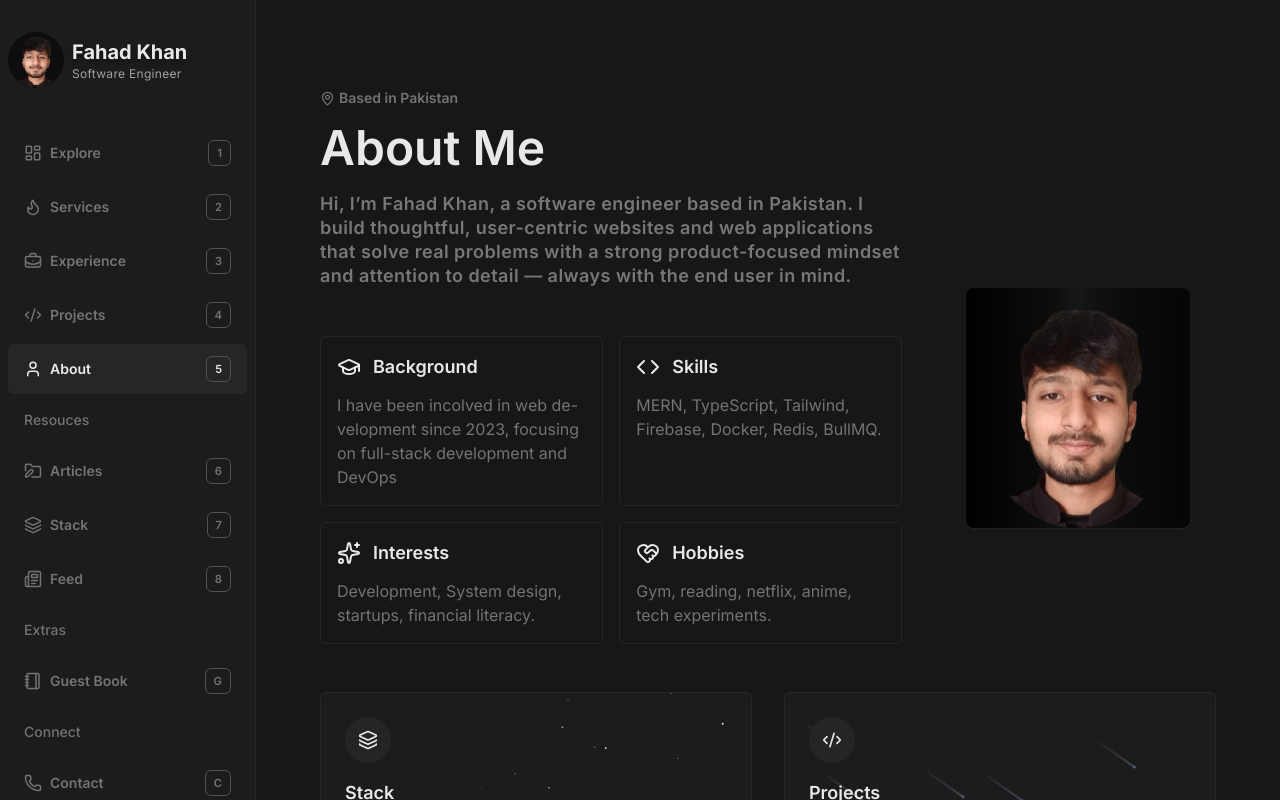
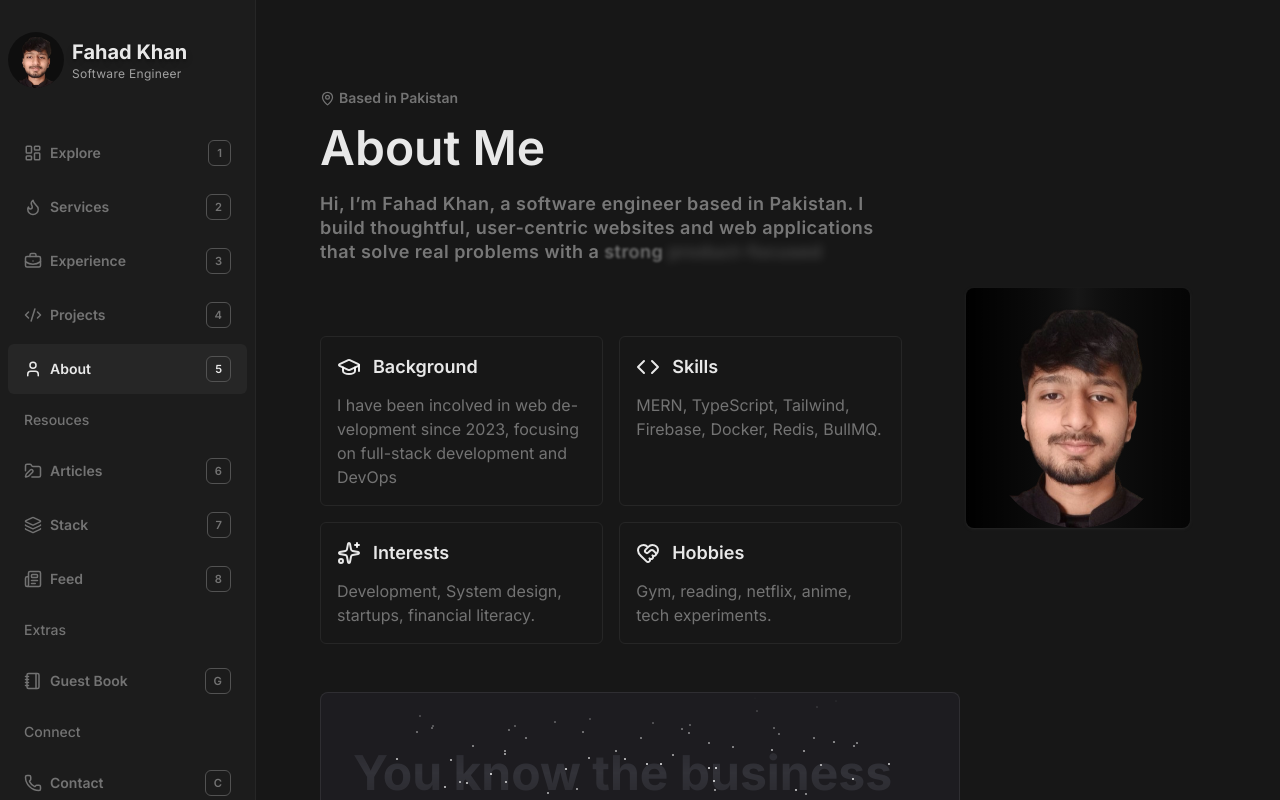
Before and after one commit to oniChan1226/port, a React (Vite) app: page /about in a window 1280 px wide. Built offline with nearby package versions, Linux system fonts and the light colour scheme.

Commit message:
feat: add animations

```diff
--- a/package.json
+++ b/package.json
@@ -10,6 +10,7 @@
     "preview": "vite preview"
   },
   "dependencies": {
+    "@hookform/resolvers": "^5.2.1",
     "@tailwindcss/vite": "^4.1.11",
     "@tsparticles/engine": "^3.8.1",
     "@tsparticles/react": "^3.0.0",
@@ -25,7 +26,8 @@
     "react-router-dom": "^7.7.0",
     "tailwind-merge": "^3.3.1",
     "tailwind-scrollbar": "^4.0.2",
-    "tailwindcss": "^4.1.11"
+    "tailwindcss": "^4.1.11",
+    "zod": "^4.0.13"
   },
   "devDependencies": {
     "@eslint/js": "^9.30.1",
--- a/src/components/ServiceCard.tsx
+++ b/src/components/ServiceCard.tsx
@@ -1,5 +1,6 @@
 import type { IconType } from "react-icons"
 import Tag from "./Tag";
+import {motion} from "motion/react";
 
 interface ServiceCardProps {
     Icon: IconType;
@@ -9,9 +10,16 @@ interface ServiceCardProps {
     cta: string;
 };
 
+const cardVariants = {
+  hidden: { opacity: 0, y: 20 },
+  show: { opacity: 1, y: 0 },
+};
+
 const ServiceCard: React.FC<ServiceCardProps> = ({ Icon, title, description, tags, cta }) => {
   return (
-    <div className="border border-neutral-700/50 p-5 rounded-lg space-y-3 hover:shadow-xl hover:border-neutral-700/90 duration-400">
+    <motion.div
+    variants={cardVariants}
+    className="border border-neutral-700/50 p-5 rounded-lg space-y-3 hover:shadow-xl hover:border-neutral-700/90 duration-400">
         <div className="flex items-center justify-start space-x-2">
             <div className="p-3 bg-neutral-800/80 rounded-full">
                 <Icon size={20}/>
@@ -24,7 +32,7 @@ const ServiceCard: React.FC<ServiceCardProps> = ({ Icon, title, description, tag
             {tags.map((tag) => <Tag tag={tag} key={tag} />)}
             </div>
         </div>
-    </div>
+    </motion.div>
   )
 }
 
--- /dev/null
+++ b/src/components/ui/text-generate-effect.tsx
@@ -0,0 +1,62 @@
+"use client";
+import { useEffect } from "react";
+import { motion, stagger, useAnimate } from "motion/react";
+import { cn } from "../../lib/utils";
+
+export const TextGenerateEffect = ({
+  words,
+  className,
+  filter = true,
+  duration = 0.5,
+}: {
+  words: string;
+  className?: string;
+  filter?: boolean;
+  duration?: number;
+}) => {
+  const [scope, animate] = useAnimate();
+  let wordsArray = words.split(" ");
+  useEffect(() => {
+    animate(
+      "span",
+      {
+        opacity: 1,
+        filter: filter ? "blur(0px)" : "none",
+      },
+      {
+        duration: duration ? duration : 1,
+        delay: stagger(0.2),
+      }
+    );
+  }, [scope.current]);
+
+  const renderWords = () => {
+    return (
+      <motion.div ref={scope}>
+        {wordsArray.map((word, idx) => {
+          return (
+            <motion.span
+              key={word + idx}
+              className="text-neutral-400/70  opacity-0"
+              style={{
+                filter: filter ? "blur(10px)" : "none",
+              }}
+            >
+              {word}{" "}
+            </motion.span>
+          );
+        })}
+      </motion.div>
+    );
+  };
+
+  return (
+    <div className={cn("font-semibold", className)}>
+      <div className="mt-4">
+        <div className=" text-lg leading-6 tracking-wide hyphens-auto">
+          {renderWords()}
+        </div>
+      </div>
+    </div>
+  );
+};
--- /dev/null
+++ b/src/components/ui/text-reveal-card.tsx
@@ -0,0 +1,187 @@
+"use client";
+import React, { useEffect, useRef, useState, memo } from "react";
+import { motion } from "motion/react";
+import { twMerge } from "tailwind-merge";
+import { cn } from "../../lib/utils";
+
+export const TextRevealCard = ({
+  text,
+  revealText,
+  children,
+  className,
+}: {
+  text: string;
+  revealText: string;
+  children?: React.ReactNode;
+  className?: string;
+}) => {
+  const [widthPercentage, setWidthPercentage] = useState(0);
+  const cardRef = useRef<HTMLDivElement | any>(null);
+  const [left, setLeft] = useState(0);
+  const [localWidth, setLocalWidth] = useState(0);
+  const [isMouseOver, setIsMouseOver] = useState(false);
+
+  useEffect(() => {
+    if (cardRef.current) {
+      const { left, width: localWidth } =
+        cardRef.current.getBoundingClientRect();
+      setLeft(left);
+      setLocalWidth(localWidth);
+    }
+  }, []);
+
+  function mouseMoveHandler(event: any) {
+    event.preventDefault();
+
+    const { clientX } = event;
+    if (cardRef.current) {
+      const relativeX = clientX - left;
+      setWidthPercentage((relativeX / localWidth) * 100);
+    }
+  }
+
+  function mouseLeaveHandler() {
+    setIsMouseOver(false);
+    setWidthPercentage(0);
+  }
+  function mouseEnterHandler() {
+    setIsMouseOver(true);
+  }
+  function touchMoveHandler(event: React.TouchEvent<HTMLDivElement>) {
+    event.preventDefault();
+    const clientX = event.touches[0]!.clientX;
+    if (cardRef.current) {
+      const relativeX = clientX - left;
+      setWidthPercentage((relativeX / localWidth) * 100);
+    }
+  }
+
+  const rotateDeg = (widthPercentage - 50) * 0.1;
+  return (
+    <div
+      onMouseEnter={mouseEnterHandler}
+      onMouseLeave={mouseLeaveHandler}
+      onMouseMove={mouseMoveHandler}
+      onTouchStart={mouseEnterHandler}
+      onTouchEnd={mouseLeaveHandler}
+      onTouchMove={touchMoveHandler}
+      ref={cardRef}
+      className={cn(
+        "bg-[#1d1c20] border border-white/[0.08] w-[40rem] rounded-lg px-8 relative overflow-hidden",
+        className
+      )}
+    >
+      {children}
+
+      <div className="h-40  relative flex items-center overflow-hidden">
+        <motion.div
+          style={{
+            width: "100%",
+          }}
+          animate={
+            isMouseOver
+              ? {
+                  opacity: widthPercentage > 0 ? 1 : 0,
+                  clipPath: `inset(0 ${100 - widthPercentage}% 0 0)`,
+                }
+              : {
+                  clipPath: `inset(0 ${100 - widthPercentage}% 0 0)`,
+                }
+          }
+          transition={isMouseOver ? { duration: 0 } : { duration: 0.4 }}
+          className="absolute bg-[#1d1c20] z-20  will-change-transform"
+        >
+          <p
+            style={{
+              textShadow: "4px 4px 15px rgba(0,0,0,0.5)",
+            }}
+            className="text-base sm:text-[3rem] py-10 font-bold text-white bg-clip-text text-transparent bg-gradient-to-b from-white to-neutral-300"
+          >
+            {revealText}
+          </p>
+        </motion.div>
+        <motion.div
+          animate={{
+            left: `${widthPercentage}%`,
+            rotate: `${rotateDeg}deg`,
+            opacity: widthPercentage > 0 ? 1 : 0,
+          }}
+          transition={isMouseOver ? { duration: 0 } : { duration: 0.4 }}
+          className="h-40 w-[8px] bg-gradient-to-b from-transparent via-neutral-800 to-transparent absolute z-50 will-change-transform"
+        ></motion.div>
+
+        <div className=" overflow-hidden [mask-image:linear-gradient(to_bottom,transparent,white,transparent)]">
+          <p className="text-base sm:text-[3rem] py-10 font-bold bg-clip-text text-transparent bg-[#323238]">
+            {text}
+          </p>
+          <MemoizedStars />
+        </div>
+      </div>
+    </div>
+  );
+};
+
+export const TextRevealCardTitle = ({
+  children,
+  className,
+}: {
+  children: React.ReactNode;
+  className?: string;
+}) => {
+  return (
+    <h2 className={twMerge("text-white text-lg mb-2", className)}>
+      {children}
+    </h2>
+  );
+};
+
+export const TextRevealCardDescription = ({
+  children,
+  className,
+}: {
+  children: React.ReactNode;
+  className?: string;
+}) => {
+  return (
+    <p className={twMerge("text-[#a9a9a9] text-sm", className)}>{children}</p>
+  );
+};
+
+const Stars = () => {
+  const randomMove = () => Math.random() * 4 - 2;
+  const randomOpacity = () => Math.random();
+  const random = () => Math.random();
+  return (
+    <div className="absolute inset-0">
+      {[...Array(80)].map((_, i) => (
+        <motion.span
+          key={`star-${i}`}
+          animate={{
+            top: `calc(${random() * 100}% + ${randomMove()}px)`,
+            left: `calc(${random() * 100}% + ${randomMove()}px)`,
+            opacity: randomOpacity(),
+            scale: [1, 1.2, 0],
+          }}
+          transition={{
+            duration: random() * 10 + 20,
+            repeat: Infinity,
+            ease: "linear",
+          }}
+          style={{
+            position: "absolute",
+            top: `${random() * 100}%`,
+            left: `${random() * 100}%`,
+            width: `2px`,
+            height: `2px`,
+            backgroundColor: "white",
+            borderRadius: "50%",
+            zIndex: 1,
+          }}
+          className="inline-block"
+        ></motion.span>
+      ))}
+    </div>
+  );
+};
+
+export const MemoizedStars = memo(Stars);
--- a/src/pages/About.tsx
+++ b/src/pages/About.tsx
@@ -3,27 +3,66 @@ import pfp from "../assets/pfp.png";
 import BadgeCards from "../components/BadgeCards";
 import { CodeXml, Layers, MapPin } from "lucide-react";
 import QuickAction from "../components/QuickAction";
-import {motion} from "motion/react";
+import { motion } from "motion/react";
+import { TextRevealCard } from "../components/ui/text-reveal-card";
+import { TextGenerateEffect } from "../components/ui/text-generate-effect";
+
+const TransitionDuration = {
+  duration: 0.5,
+};
 
 const About = () => {
   return (
     <div>
-      <div className="flex items-center gap-x-1 mb-4 text-sm font-semibold text-neutral-500">
-        <MapPin size={15}/>
+      <motion.div
+        initial={{
+          y: -20,
+          opacity: 0,
+        }}
+        animate={{
+          y: 0,
+          opacity: 100,
+        }}
+        transition={{...TransitionDuration, delay: 0.2}}
+        className="flex items-center gap-x-1 mb-4 text-sm font-semibold text-neutral-500"
+      >
+        <MapPin size={15} />
         <p>Based in Pakistan</p>
-      </div>
+      </motion.div>
       {/* about me */}
       <article className="flex flex-col lg:flex-row justify-center items-center lg:gap-16 ">
         <div className="w-full lg:w-[70%] ">
-          <h2 className="text-3xl lg:text-5xl font-semibold mb-5">About Me</h2>
-          <motion.p className="text-lg leading-6 font-semibold text-neutral-400/70 tracking-wide hyphens-auto"
-
+          <motion.h2
+            initial={{
+              x: -40,
+              opacity: 0,
+            }}
+            animate={{
+              x: 0,
+              opacity: 100,
+            }}
+            transition={TransitionDuration}
+            className="text-3xl lg:text-5xl font-semibold mb-5"
           >
-            {aboutMe}
+            About Me
+          </motion.h2>
+          <motion.p
+          initial={{
+            x: -40,
+            opacity: 0
+          }}
+          animate={{
+            x: 0,
+            opacity: 100,
+          }}
+          transition={TransitionDuration}
+           className="">
+            <TextGenerateEffect words={aboutMe}  />
           </motion.p>
           <div className="grid md:grid-cols-2 gap-4 my-12 hyphens-auto">
-            {myCards.map((card) => (
+            {myCards.map((card, i) => (
               <BadgeCards
+              index={i}
                 key={card.title}
                 title={card.title}
                 Icon={card.Icon}
@@ -33,17 +72,32 @@ const About = () => {
           </div>
         </div>
         <div className="w-full lg:w-[30%] ">
-          <div className="shadow-sm shadow-neutral-800 bg-gradient-to-r from-black via-neutral-900/30 to-black/80 flex items-center justify-center rounded-lg lg:max-w-56">
+          <motion.div
+          initial={{
+            scale: 0.85,
+          }}
+          animate={{
+            scale: 1,
+          }}
+          transition={TransitionDuration}
+          className="shadow-sm shadow-neutral-800 bg-gradient-to-r from-black via-neutral-900/30 to-black/80 flex items-center justify-center rounded-lg lg:max-w-56">
             <img
               src={pfp}
               alt=""
               className="lg:max-h-60 object-contain rounded-full"
             />
-          </div>
+          </motion.div>
         </div>
       </article>
+      <TextRevealCard revealText="I know the chemistry" text="You know the business"
+      className="mb-8 hidden lg:block"
+       />
       {/* quick actions */}
-      <div className="grid lg:grid-cols-2 items-center gap-8 mt-8 lg:mt-0">
+      <motion.div
+      initial={{ y: 20 }}
+      animate={{ y: 0 }}
+      transition={TransitionDuration}
+      className="grid lg:grid-cols-2 items-center gap-8 mt-8 lg:mt-0">
         <QuickAction
           Icon={Layers}
           title="Stack"
@@ -60,7 +114,7 @@ const About = () => {
           to="#"
           backgroundStyle="m"
         />
-      </div>
+      </motion.div>
     </div>
   );
 };
--- a/src/pages/Services.tsx
+++ b/src/pages/Services.tsx
@@ -1,6 +1,17 @@
 import PageTitle from "../components/PageTitle";
 import ServiceCard from "../components/ServiceCard";
 import { myFreelanceProfile, myServices } from "../data/ServicesData";
+import {motion} from "motion/react";
+
+const containerVariants = {
+  hidden: {},
+  show: {
+    transition: {
+      staggerChildren: 0.2,
+    },
+  },
+};
+
 
 const Services = () => {
   return (
@@ -26,7 +37,11 @@ const Services = () => {
           </a>
         </h2>
       </div>
-      <div className="grid gap-y-5 mt-6">
+      <motion.div
+      variants={containerVariants}
+      initial="hidden"
+      animate="show"
+      className="grid gap-y-5 mt-6">
         {myServices.map((service) => (
           <ServiceCard
             Icon={service.icon}
@@ -37,7 +52,7 @@ const Services = () => {
             tags={service.tags}
           />
         ))}
-      </div>
+      </motion.div>
     </div>
   );
 };
```
Also changed, not shown: src/components/BadgeCards.tsx (+10 -3 lines), src/components/ContactForm.tsx (+18 -10 lines), src/interfaces/ContactForm.ts (added, +9 -0 lines), 1 other file (tests, documents, lock files or other folders).
